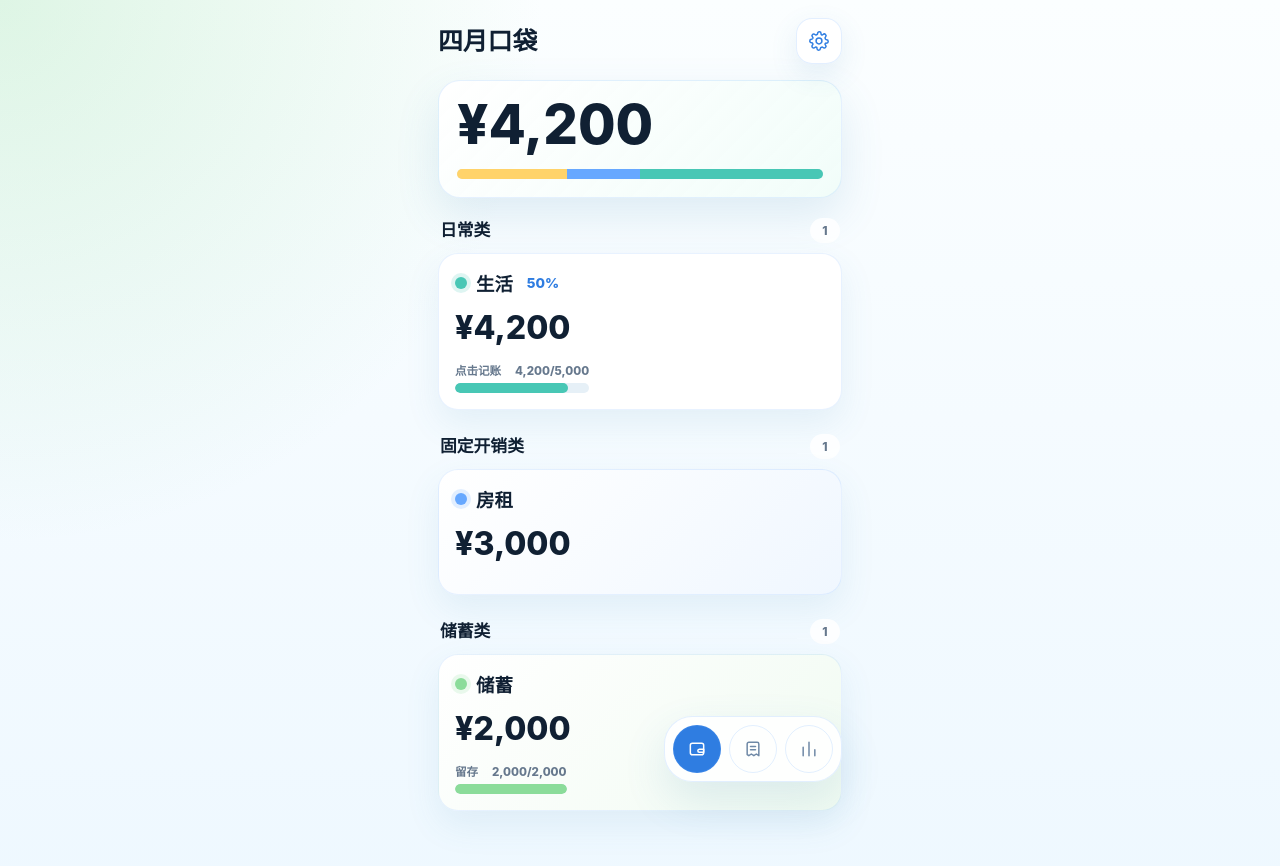
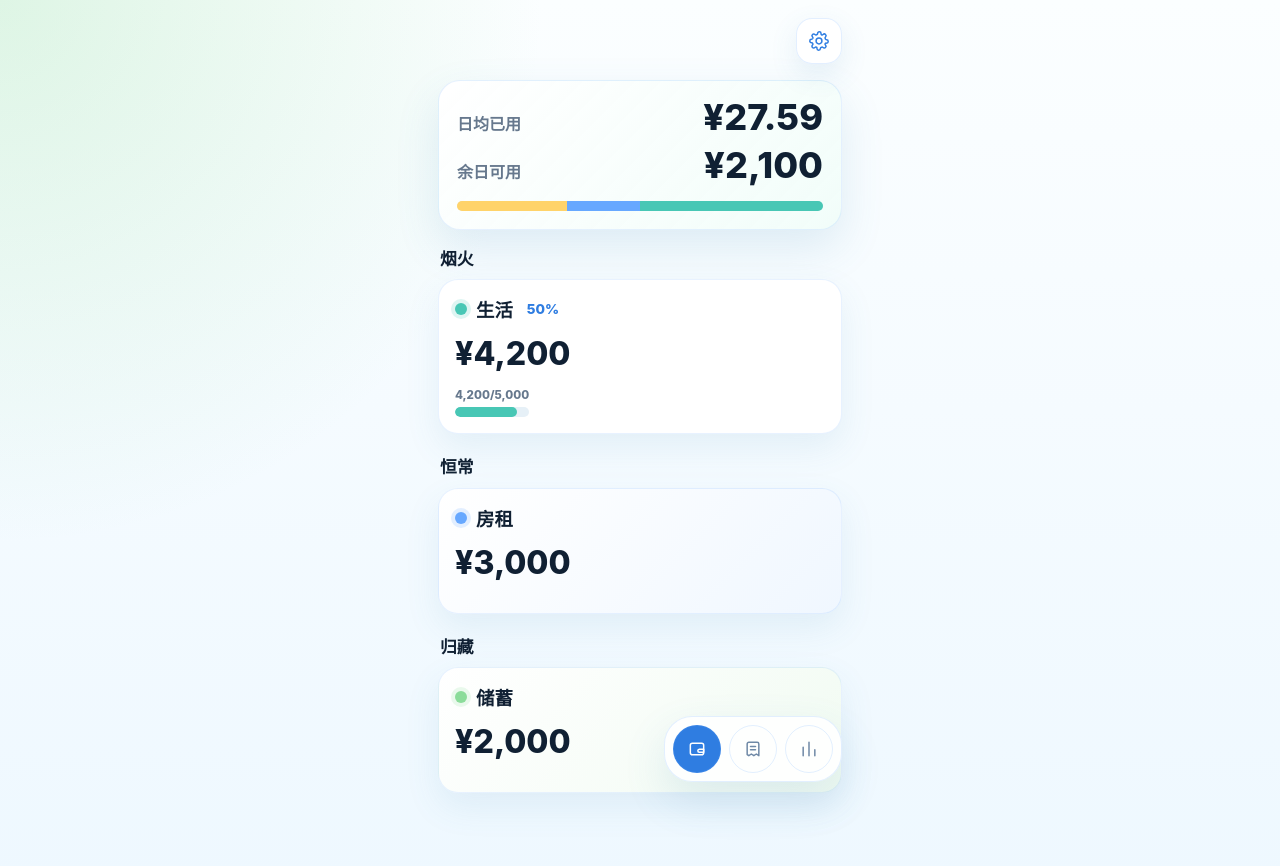
Before and after one commit to Suxmx/moneyapp, a website: page index.html in a window 1280 px wide. Drawn offline with Linux system fonts and the light colour scheme.

Commit message:
feat: show daily budget averages

```diff
--- a/app.js
+++ b/app.js
@@ -5,19 +5,19 @@ const presets = [20, 50, 100, 200];
 const categories = [
   {
     id: "daily",
-    label: "日常类",
+    label: "烟火",
     empty: "还没有日常用途，可以在设置里添加。",
     color: "#48c7b5"
   },
   {
     id: "fixed",
-    label: "固定开销类",
+    label: "恒常",
     empty: "还没有固定开销。",
     color: "#67a8ff"
   },
   {
     id: "saving",
-    label: "储蓄类",
+    label: "归藏",
     empty: "还没有储蓄用途。",
     color: "#8bdc9a"
   }
@@ -40,11 +40,11 @@ let activeFundId = null;
 let toastTimer = null;
 
 const fundList = document.querySelector("#fundList");
-const totalRemaining = document.querySelector("#totalRemaining");
+const dailyAverageSpent = document.querySelector("#dailyAverageSpent");
+const dailyAverageRemaining = document.querySelector("#dailyAverageRemaining");
 const summaryFixed = document.querySelector("#summaryFixed");
 const summarySaving = document.querySelector("#summarySaving");
 const summaryDaily = document.querySelector("#summaryDaily");
-const monthTitle = document.querySelector("#monthTitle");
 const expenseDialog = document.querySelector("#expenseDialog");
 const expenseForm = document.querySelector("#expenseForm");
 const expenseTitle = document.querySelector("#expenseTitle");
@@ -147,18 +147,18 @@ function saveState() {
 }
 
 function render() {
-  const month = new Date().toLocaleDateString("zh-CN", { month: "long" });
-  monthTitle.textContent = `${month}口袋`;
-
   const viewFunds = state.funds.map(toViewFund);
   const dailyFunds = viewFunds.filter((fund) => fund.category === "daily");
   const fixedAllocated = sum(viewFunds.filter((fund) => fund.category === "fixed"), "allocated");
   const savingAllocated = sum(viewFunds.filter((fund) => fund.category === "saving"), "allocated");
   const dailyAllocated = sum(dailyFunds, "allocated");
   const dailyRemaining = sum(dailyFunds, "remaining");
+  const dailySpent = sum(dailyFunds, "spent");
+  const average = getMonthlyAverages(dailySpent, dailyRemaining);
   const summarySegments = getSummarySegments(fixedAllocated, savingAllocated, dailyAllocated);
 
-  totalRemaining.textContent = formatMoney(dailyRemaining);
+  dailyAverageSpent.textContent = formatMoney(average.spent);
+  dailyAverageRemaining.textContent = formatMoney(average.remaining);
   summaryFixed.style.width = `${summarySegments.fixed}%`;
   summarySaving.style.width = `${summarySegments.saving}%`;
   summaryDaily.style.width = `${summarySegments.daily}%`;
@@ -178,7 +178,6 @@ function renderFundGroup(category, funds) {
     <section class="fund-group category-${category.id}" aria-labelledby="group-${category.id}">
       <div class="group-heading">
         <h2 id="group-${category.id}">${category.label}</h2>
-        <span>${funds.length}</span>
       </div>
       <div class="fund-group-list">
         ${funds.length ? funds.map(renderFundCard).join("") : `<div class="empty-state compact">${category.empty}</div>`}
@@ -191,22 +190,20 @@ function renderFundCard(fund) {
   const remainingPercent = fund.allocated > 0 ? Math.max(0, Math.min(100, (fund.remaining / fund.allocated) * 100)) : 0;
   const category = getCategory(fund.category);
   const isDaily = fund.category === "daily";
-  const isFixed = fund.category === "fixed";
-  const cardLabel = isDaily ? "点击记账" : "留存";
+  const hasProgress = fund.category === "daily";
   const percentBadge = isDaily ? `<span class="fund-percent">${formatPercent(fund.incomePercent)}</span>` : "";
-  const displayAmount = isFixed ? fund.allocated : fund.remaining;
+  const displayAmount = fund.category === "fixed" ? fund.allocated : fund.remaining;
   const progressText = `${formatPlainMoney(fund.remaining)}/${formatPlainMoney(fund.allocated)}`;
-  const progressMarkup = isFixed ? "" : `
+  const progressMarkup = hasProgress ? `
       <div class="fund-card-bottom">
         <div class="fund-progress-info">
-          <span>${cardLabel}</span>
           <span>${progressText}</span>
         </div>
         <div class="fund-track" aria-hidden="true">
           <span style="width: ${remainingPercent}%; background: ${category.color}"></span>
         </div>
       </div>
-  `;
+  ` : "";
 
   return `
     <button class="fund-card fund-card-${fund.category}" type="button" data-id="${fund.id}" style="--fund-color: ${category.color}">
@@ -452,6 +449,18 @@ function updateSettingSummary() {
   amountSummary.textContent = `预算 ${formatMoney(totalAmount)}`;
 }
 
+function getMonthlyAverages(spent, remaining) {
+  const now = new Date();
+  const elapsedDays = Math.max(1, now.getDate());
+  const daysInMonth = new Date(now.getFullYear(), now.getMonth() + 1, 0).getDate();
+  const remainingDays = Math.max(1, daysInMonth - now.getDate() + 1);
+
+  return {
+    spent: roundMoney(spent / elapsedDays),
+    remaining: roundMoney(remaining / remainingDays)
+  };
+}
+
 function getSummarySegments(fixedAllocated, savingAllocated, dailyAllocated) {
   const income = Math.max(0, state.income);
   if (income <= 0) return { fixed: 0, saving: 0, daily: 0 };
--- a/index.html
+++ b/index.html
@@ -16,9 +16,6 @@
   <body>
     <main class="app-shell" aria-label="月度口袋记账">
       <header class="top-bar">
-        <div>
-          <h1 id="monthTitle">月度口袋</h1>
-        </div>
         <button class="icon-button" id="openSettings" type="button" aria-label="设置预算">
           <svg viewBox="0 0 24 24" aria-hidden="true">
             <path d="M12 15.5a3.5 3.5 0 1 0 0-7 3.5 3.5 0 0 0 0 7Z" />
@@ -28,7 +25,16 @@
       </header>
 
       <section class="summary-panel" aria-label="总览">
-        <p class="summary-amount" id="totalRemaining">¥0</p>
+        <div class="summary-metrics">
+          <div class="summary-metric">
+            <span>日均已用</span>
+            <strong id="dailyAverageSpent">¥0</strong>
+          </div>
+          <div class="summary-metric">
+            <span>余日可用</span>
+            <strong id="dailyAverageRemaining">¥0</strong>
+          </div>
+        </div>
         <div class="summary-track" aria-hidden="true">
           <span class="summary-segment summary-fixed" id="summaryFixed"></span>
           <span class="summary-segment summary-saving" id="summarySaving"></span>
--- a/styles.css
+++ b/styles.css
@@ -67,6 +67,7 @@ button {
 }
 
 .top-bar {
+  justify-content: flex-end;
   margin-bottom: 16px;
 }
 
@@ -146,11 +147,29 @@ h2 {
   box-shadow: var(--shadow);
 }
 
-.summary-amount {
-  margin: 0;
-  font-size: clamp(2.35rem, 13vw, 3.4rem);
+.summary-metrics {
+  display: grid;
+  gap: 12px;
+}
+
+.summary-metric {
+  display: flex;
+  align-items: baseline;
+  justify-content: space-between;
+  gap: 18px;
+}
+
+.summary-metric span {
+  color: var(--muted);
+  font-size: 1rem;
+  font-weight: 780;
+}
+
+.summary-metric strong {
+  color: var(--ink);
+  font-size: clamp(1.55rem, 8vw, 2.25rem);
   font-weight: 850;
-  line-height: 0.95;
+  line-height: 1;
   letter-spacing: 0;
 }
 
@@ -212,17 +231,6 @@ h2 {
   padding: 0 2px;
 }
 
-.group-heading span {
-  min-width: 30px;
-  padding: 5px 9px;
-  border-radius: 999px;
-  background: rgba(255, 255, 255, 0.82);
-  color: var(--muted);
-  font-size: 0.75rem;
-  font-weight: 820;
-  text-align: center;
-}
-
 .fund-card {
   display: flex;
   flex-direction: column;
@@ -249,6 +257,7 @@ h2 {
 
 .fund-card-saving {
   background: linear-gradient(135deg, #ffffff, #f1fbf2);
+  min-height: 104px;
 }
 
 .fund-name {
@@ -291,6 +300,7 @@ h2 {
 }
 
 .fund-progress-info {
+  justify-content: flex-end;
   align-items: flex-end;
   color: var(--muted);
   font-size: 0.72rem;
--- a/sw.js
+++ b/sw.js
@@ -1,4 +1,4 @@
-const CACHE_NAME = "moneyapp-shell-v3";
+const CACHE_NAME = "moneyapp-shell-v4";
 const APP_SHELL = [
   "./",
   "./index.html",
```
Also changed, not shown: docs/handoff/first-page-budget-dashboard.md (+4 -4 lines).
